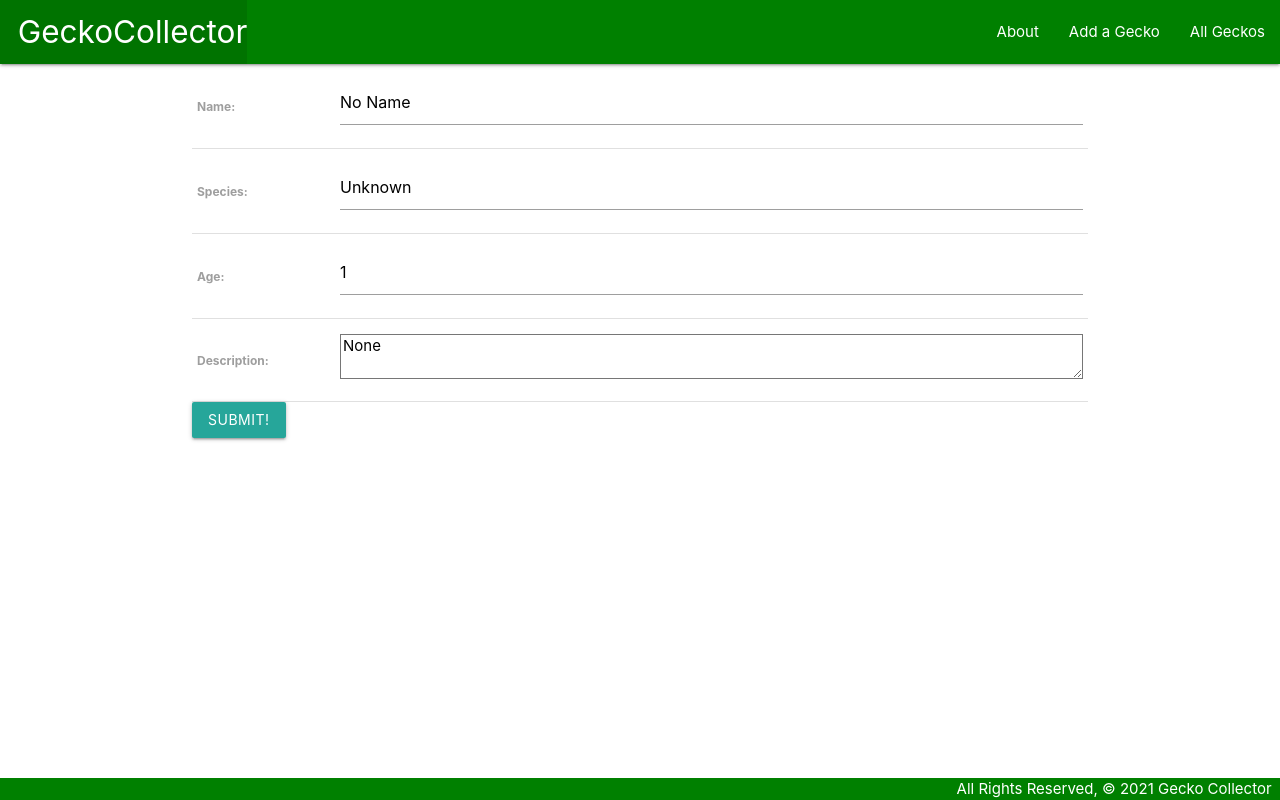
After one commit to ripleymay/gecko-collector, a Django app: page /geckos/create/ in a window 1280 px wide. The commit adds this page. Run offline with Django 3.2, Linux system fonts and the light colour scheme.

Commit message:
create a gecko functionality

```diff
--- a/main_app/models.py
+++ b/main_app/models.py
@@ -1,4 +1,5 @@
 from django.db import models
+from django.urls import reverse
 
 # Create your models here.
 
@@ -10,3 +11,6 @@ class Gecko(models.Model):
 
     def __str__(self):
         return (f'{self.name} is a {self.age} year old {self.species} gecko')
+
+    def get_absolute_url(self):
+        return reverse('detail', kwargs={'gecko_id': self.id})
--- a/main_app/templates/base.html
+++ b/main_app/templates/base.html
@@ -15,11 +15,12 @@
     <nav>
       <div class="nav-wrapper">
         <ul>
-          <li><a href="/" class="left brand-logo">&nbsp;&nbsp;GeckoCollector</a></li>
+          <li><a href="{% url 'home' %}" class="left brand-logo">&nbsp;&nbsp;GeckoCollector</a></li>
         </ul>
         <ul class="right">
-            <li><a href="/about">About</a></li>
-            <li><a href="/geckos">All Geckos</a></li>
+            <li><a href="{% url 'about' %}">About</a></li>
+            <li><a href="{% url 'geckos_create' %}">Add a Gecko</a></li>
+            <li><a href="{% url 'index' %}">All Geckos</a></li>
         </ul>
       </div>
     </nav>
--- /dev/null
+++ b/main_app/templates/main_app/gecko_form.html
@@ -0,0 +1,14 @@
+{% extends 'base.html' %}
+
+{% block content %}
+  <!-- Leaving the action empty makes the form post to the same url used to display it -->
+  <form action="" method="post">
+    <!-- Django requires the following for security purposes -->
+    {% csrf_token %}
+    <table>
+      <!-- Render the inputs inside of <tr>s & <td>s -->
+      {{ form.as_table }}
+    </table>
+    <input type="submit" value="Submit!" class="btn">
+  </form>
+{% endblock %}
--- a/main_app/urls.py
+++ b/main_app/urls.py
@@ -5,5 +5,6 @@ urlpatterns = [
     path('', views.home, name='home'),
     path('about/', views.about, name='about'),
     path('geckos/', views.geckos_index, name='index'),
-    path('geckos/<int:gecko_id>/', views.geckos_detail, name='detail')
+    path('geckos/<int:gecko_id>/', views.geckos_detail, name='detail'),
+    path('geckos/create/', views.GeckoCreate.as_view(), name='geckos_create')
 ]
--- a/main_app/views.py
+++ b/main_app/views.py
@@ -1,5 +1,10 @@
 from django.shortcuts import render
+from django.views.generic.edit import CreateView
 from .models import Gecko
+
+class GeckoCreate(CreateView):
+  model = Gecko
+  fields = '__all__'
 
 # Create your views here.
 
```
